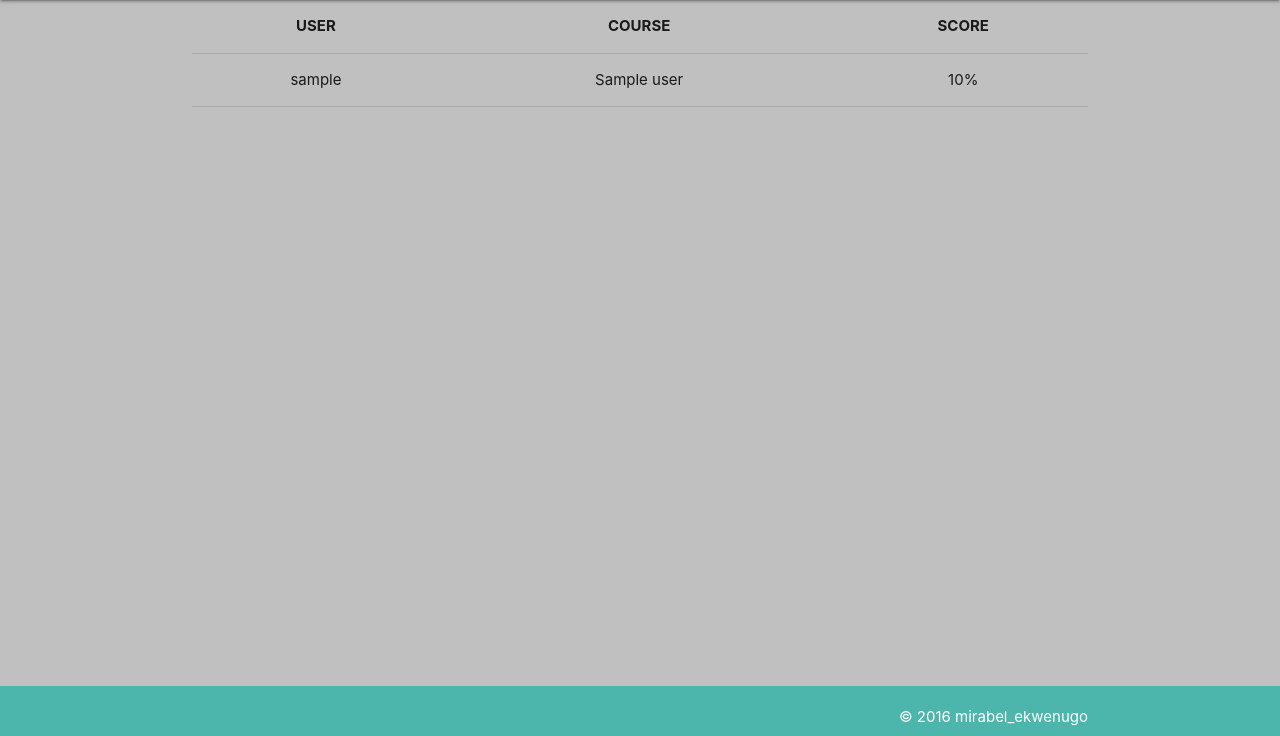
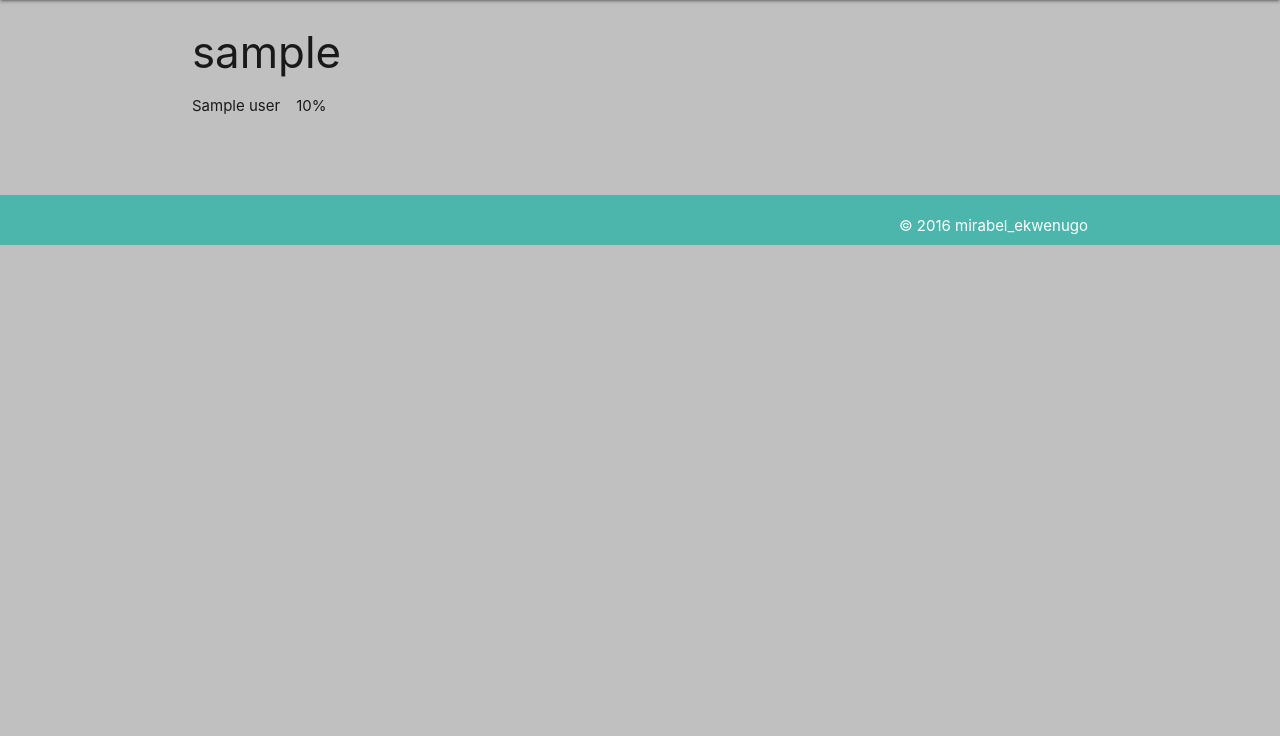
Before and after one commit to mirabel-koso/djangoQuizApp, a Django app: template main/templates/main/all_users.html in a window 1280 px wide. Shown: the part 64-800 px from the top of the page. Run offline with Django 3.2, Linux system fonts and the light colour scheme; a user stored in the database is signed in; the template is opened without the code that fills it: most values are stand-ins (such as "Sample title", 1, 10 or a date in 2020); parts of the project's set-up code (start-up, migrations or seed data) failed here and were passed over; some libraries are stand-ins or nearby versions.

Commit message:
fix footer

```diff
--- a/main/static/main/css/main.css
+++ b/main/static/main/css/main.css
@@ -6,7 +6,7 @@ html {
 footer {
     position: absolute;
     left: 0;
-    bottom: 0;
+    /*bottom: 0;*/
     height: 50px;
     width: 100%;
     overflow: hidden;
--- a/main/templates/main/all_users.html
+++ b/main/templates/main/all_users.html
@@ -3,29 +3,19 @@
         <div class="container">
             {% if request.user.username == 'quizadmin' %}
 
-                <table class="centered responsive-table">
-                    <thead>
-                        <tr>
-                            <th data-field="name">USER</th>
-                            <th data-field="course">COURSE</th>
-                            <th data-field="score">SCORE</th>
-                        </tr>
-                    </thead>
 
-                    {% for users in user_detail %}
-                            <tbody>
-                                <tr>
-                                    <td>{{ users.username }}</td>
-                                    {% for details in users.user_detail %}
-                                        <td>{{ details.course_name}}</td>
-                                        <td>{{ details.score}}%</td>
-                                    {% endfor %}
-                                </tr>
-                            </tbody>
-                            {% empty %}
-                        <p>No user Available</p>
+
+                {% for users in user_detail %}
+                    <h3>{{ users.username }}</h3>
+                    {% for details in users.user_detail %}
+                        <ul id="display-inline-block">
+                            <li>{{ details.course_name}}</li>
+                            <li>{{ details.score}}%</li>
+                        </ul>
                     {% endfor %}
-                </table>
+                    {% empty %}
+                    <p>No user Available</p>
+                {% endfor %}
 
             {% else %}
                 <p>Oops...only admin allowed</p>
```
Also changed, not shown: db.sqlite3.
